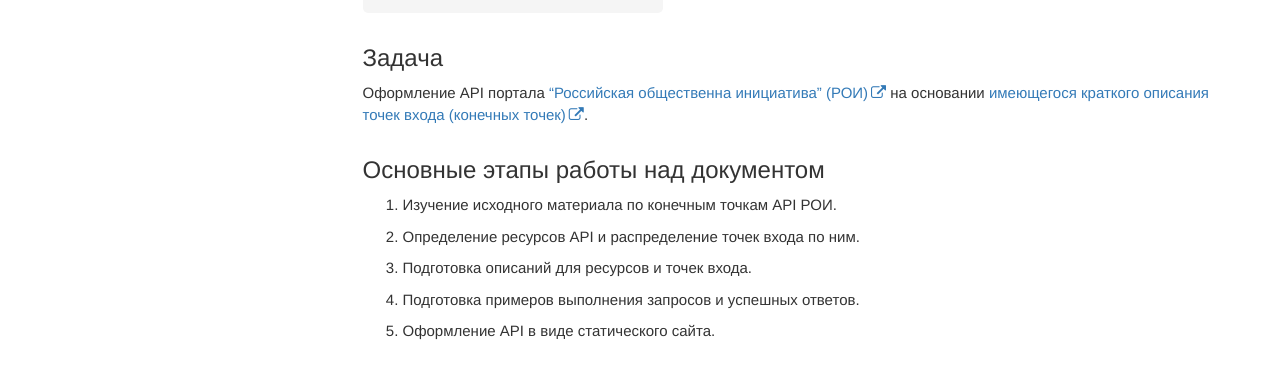
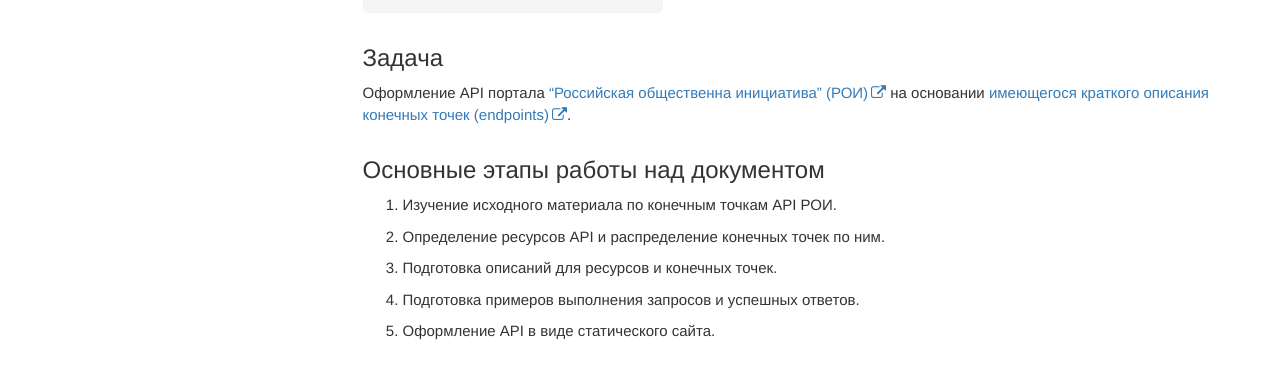
Before and after one commit to techwritex/roi_api, a Jekyll site: the page built from index.md, in a window 1280 px wide. Shown: the part 274-639 px from the top of the page. Built offline with Jekyll 4.4.1, drawn with Linux system fonts in a browser that asks for light colours; comment, search, counter and statistics services are not loaded.

Commit message:
endpoints descriptions

```diff
--- a/index.md
+++ b/index.md
@@ -10,13 +10,13 @@ summary: "Документация подготовлена на основан
 
 ## Задача
 
-Оформление API портала ["Российская общественна инициатива" (РОИ)](https://www.roi.ru/) на основании [имеющегося краткого описания точек входа (конечных точек)](https://www.roi.ru/page/api/).
+Оформление API портала ["Российская общественна инициатива" (РОИ)](https://www.roi.ru/) на основании [имеющегося краткого описания конечных точек (endpoints)](https://www.roi.ru/page/api/).
 
 ## Основные этапы работы над документом
 
 1. Изучение исходного материала по конечным точкам API РОИ.
-2. Определение ресурсов API и распределение точек входа по ним.
-3. Подготовка описаний для ресурсов и точек входа.
+2. Определение ресурсов API и распределение конечных точек по ним.
+3. Подготовка описаний для ресурсов и конечных точек.
 4. Подготовка примеров выполнения запросов и успешных ответов.
 5. Оформление API в виде статического сайта.
 
```
Also changed, not shown: pages/stories/api_roi.md (+6 -6 lines), 7 other files.
